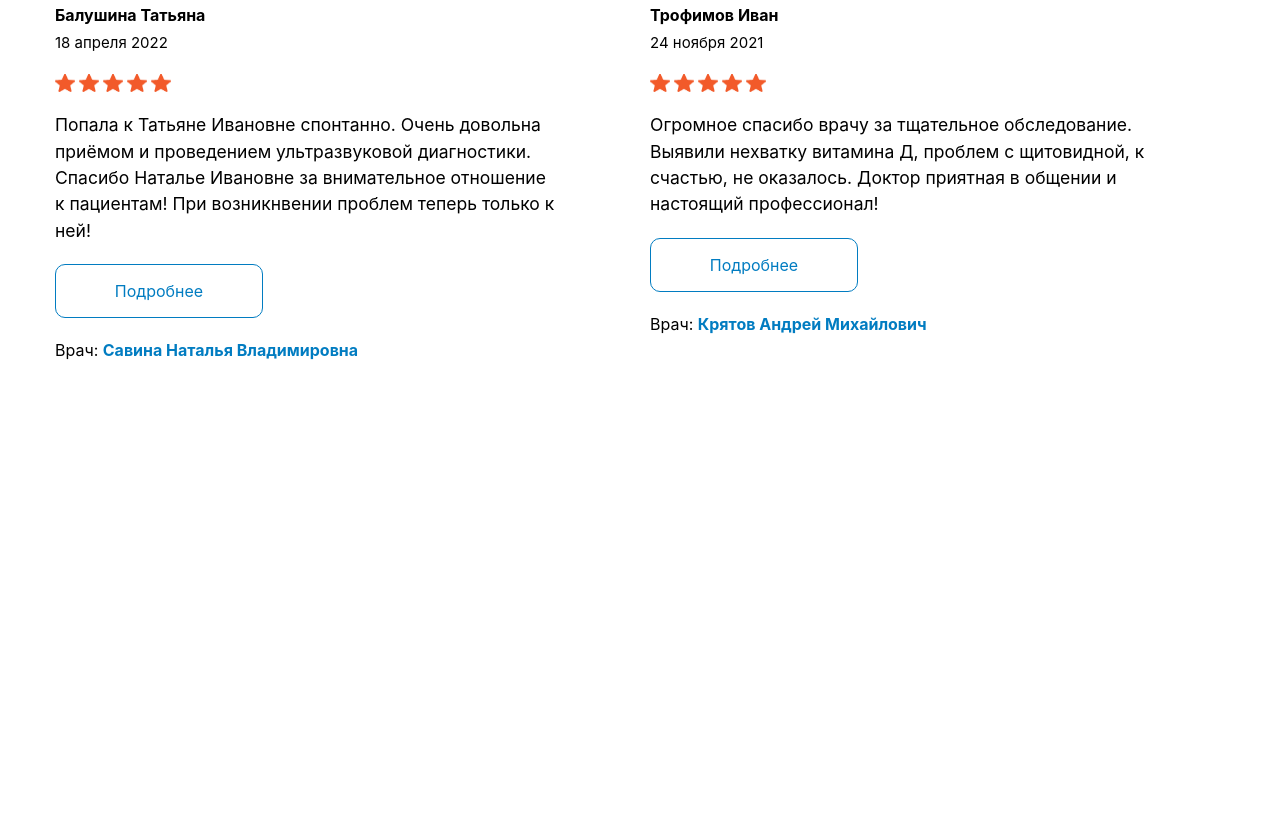
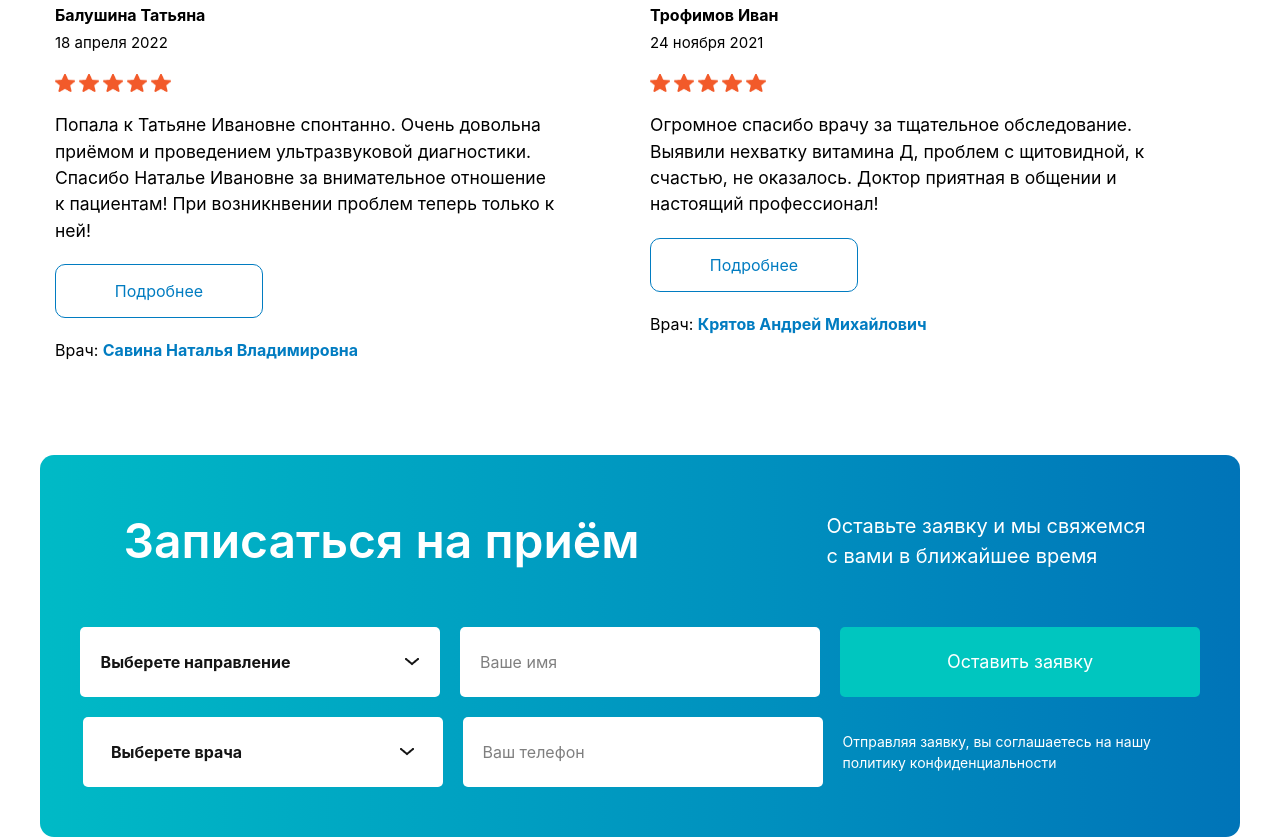
Before and after one commit to rxmnw/EXAM-WEEK-4, a website: page src/page4.html in a window 1280 px wide. Shown: the part 3265-4102 px from the top of the page. Before the commit the page ends 3700 px from the top, so only its background shows below. Drawn offline with nearby package versions, Linux system fonts and the light colour scheme; files that its build step writes are made by us from their sources; files whose address does not match are found by name.

Commit message:
Add section 6

```diff
--- a/src/page4.html
+++ b/src/page4.html
@@ -241,6 +241,44 @@
                 </div>
                 </div>
         </section>
+         <section
+            class="rounded-[14px] max-w-300 m-auto bg-gradient-to-r  pt-[30px] pb-[50px] lg:pt-[50px] from-[#00BAC6] to-[#0074B8]  mt-[20px]">
+            <div class="lg:flex  items-center lg:pl-0 pl-[20px] justify-around mb-[50px]">
+                <h1 class="text-[white] lg:text-[48px] font-semibold text-[32px] w-[200px] lg:w-[536px]">Записаться на
+                    приём</h1>
+                <p class="text-[white] text-[20px] w-[330px]">Оставьте заявку и мы свяжемся с вами в ближайшее время</p>
+            </div>
+            <div class="flex gap-[20px] flex-wrap items-center justify-center">
+                <div class=" rounded-[5px] bg-[white] flex justify-center items-center gap-[115px] w-[360px] h-[70px]">
+                    <p class="font-bold text-[16px] text-[#141414]">Выберете направление</p>
+                    <img src="./src/img/ertyui.png" alt="">
+                </div>
+                <div
+                    class="lg:hidden  rounded-[5px] bg-[white] flex justify-center items-center gap-[158px] w-[360px] h-[70px]">
+                    <p class="font-bold text-[16px] text-[#141414]">Выберете врача</p>
+                    <img src="./src/img/ertyui.png" alt="">
+                </div>
+                <input type="text" placeholder="Ваше имя"
+                    class=" rounded-[5px] bg-[white] pl-[20px] w-[360px] h-[70px]">
+                <input type="text" placeholder="Ваш телефон"
+                    class="lg:hidden rounded-[5px] bg-[white] pl-[20px] w-[360px] h-[70px]">
+                <button
+                    class="hidden lg:block rounded-[5px] text-[18px] bg-[#00C6BF] w-[360px] h-[70px] text-[white]">Оставить
+                    заявку</button>
+                <div
+                    class="hidden  rounded-[5px] bg-[white] lg:flex justify-center items-center gap-[158px] w-[360px] h-[70px]">
+                    <p class="font-bold text-[16px] text-[#141414]">Выберете врача</p>
+                    <img src="./src/img/ertyui.png" alt="">
+                </div>
+                <input type="text" placeholder="Ваш телефон"
+                    class="hidden lg:block rounded-[5px] bg-[white] pl-[20px] w-[360px] h-[70px]">
+                <button
+                    class="lg:hidden rounded-[5px] text-[18px] bg-[#00C6BF] w-[360px] h-[70px] text-[white]">Оставить
+                    заявку</button>
+                <p class="text-[#141414] w-[355px] text-[white] text-[14px]">Отправляя заявку, вы соглашаетесь на нашу
+                    политику конфиденциальности</p>
+            </div>
+        </section>
     </main>
 </body>
 </html>
```
